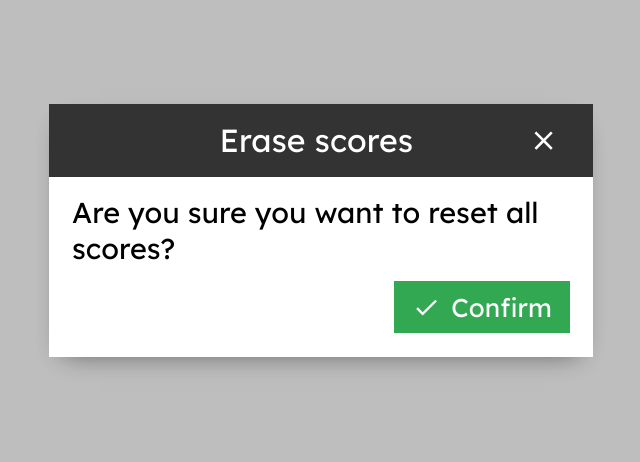
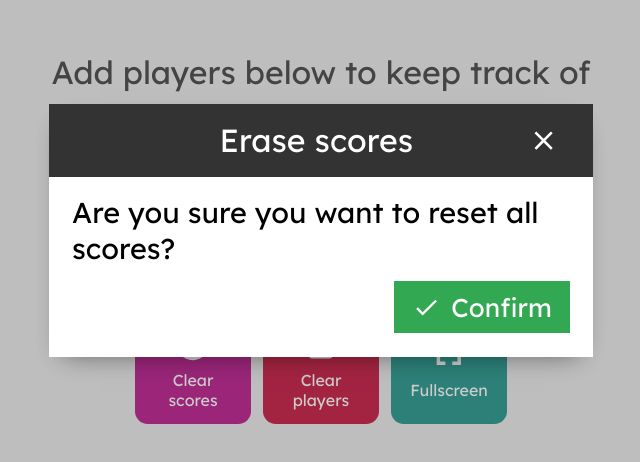
Before and after one commit to dirckvdende/scoreboard, a Vue app: page / in a window 1280 px wide. Shown: the part 170-632 px from the top of the page, without its empty margins (319-959 px from the left). Built offline with nearby package versions, Linux system fonts and the light colour scheme.

Commit message:
Started working on action buttons

```diff
--- a/src/App.vue
+++ b/src/App.vue
@@ -6,6 +6,7 @@
     import PopupRowButton from './components/PopupRowButton.vue';
     import { mdiCheck } from '@mdi/js';
     import AppScoreboard from './components/AppScoreboard.vue';
+    import AppButtons from './components/AppButtons.vue';
 
     const popupVisible = ref(true)
 </script>
@@ -14,6 +15,7 @@
     <div :class="$style.container">
         <div>
             <AppScoreboard />
+            <AppButtons />
         </div>
     </div>
     <Popup v-model:visible="popupVisible">
@@ -31,7 +33,7 @@
         flex-direction: column;
         align-items: center;
         justify-content: center;
-        width: 100dvw;
+        width: 100%;
         height: 100dvh;
         box-sizing: border-box;
         padding: 1em;
--- /dev/null
+++ b/src/components/ActionButton.vue
@@ -0,0 +1,65 @@
+<script lang="ts" setup>
+    import type { AccentColor } from '@/types/AccentColor';
+    import Icon from './Icon.vue';
+
+    const {
+        icon,
+        color = "green",
+    } = defineProps<{
+        /** SVG path definition of the button icon */
+        icon: string
+        /** Accent color to give the background of the button (default green) */
+        color?: AccentColor
+    }>()
+
+    const emit = defineEmits<{
+        /** Emitted when the button is clicked */
+        (e: "click"): void
+    }>()
+</script>
+
+<template>
+    <button :class="$style.button" @click="emit('click')" :style="{
+        backgroundColor: `var(--accent-color-${color})`,
+    }">
+        <Icon :class="$style.icon" :path="icon" />
+        <div :class="$style.text">
+            <slot />
+        </div>
+    </button>
+</template>
+
+<style lang="scss" module>
+    .button {
+        color: white;
+        display: flex;
+        flex-direction: column;
+        align-items: center;
+        padding: .4em;
+        width: 3.6em;
+        height: 3.6em;
+        justify-content: center;
+        box-sizing: border-box;
+        cursor: pointer;
+        border-radius: .4em;
+        flex-shrink: 0;
+
+        .icon {
+            fill: white;
+            width: 1.3em;
+            height: 1.3em;
+            margin-bottom: .2em;
+            flex-shrink: 0;
+        }
+
+        .text {
+            width: 100%;
+            font-size: .5em;
+            text-align: center;
+        }
+
+        &:hover {
+            border: .1em solid var(--inverse-background-color);
+        }
+    }
+</style>
--- /dev/null
+++ b/src/components/AppButtons.vue
@@ -0,0 +1,47 @@
+<script lang="ts" setup>
+    import {
+        mdiAccountPlus,
+        mdiArrowULeftTop,
+        mdiFullscreen,
+        mdiNumeric0Circle,
+        mdiPlus,
+        mdiTrashCan,
+    } from '@mdi/js';
+    import ActionButton from './ActionButton.vue';
+</script>
+
+<template>
+    <div :class="$style.container">
+        <ActionButton :icon="mdiPlus" color="green">
+            Add scores
+        </ActionButton>
+        <ActionButton :icon="mdiArrowULeftTop" color="yellow">
+            Undo add
+        </ActionButton>
+        <ActionButton :icon="mdiAccountPlus" color="blue">
+            Add player
+        </ActionButton>
+        <ActionButton :icon="mdiNumeric0Circle" color="pink">
+            Clear scores
+        </ActionButton>
+        <ActionButton :icon="mdiTrashCan" color="red">
+            Clear players
+        </ActionButton>
+        <ActionButton :icon="mdiFullscreen" color="cyan">
+            Fullscreen
+        </ActionButton>
+    </div>
+</template>
+
+<style lang="scss" module>
+    .container {
+        width: 100%;
+        max-width: 15em;
+        display: flex;
+        justify-content: center;
+        margin: .5em;
+        row-gap: .4em;
+        column-gap: .4em;
+        flex-wrap: wrap;
+    }
+</style>
--- a/src/stores/usePlayersStore.ts
+++ b/src/stores/usePlayersStore.ts
@@ -1,9 +1,50 @@
 
 import { type Player } from "@/types/Player";
 import { defineStore } from "pinia";
-import { ref } from "vue";
+import { computed, readonly, ref } from "vue";
 
+/** Store with the list of players and functions to modify this list */
 export const usePlayersStore = defineStore("players", () => {
     const players = ref<Player[]>([])
-    return { players }
+    const gameLength = computed(() => players.value[0]?.scores.length ?? 1)
+
+    /**
+     * Add a player
+     * @param name The name of the player
+     * @returns A boolean indicating if the player was added. Returns false if
+     * a player with the given name already exists
+     */
+    function addPlayer(name: string): boolean {
+        if (players.value.findIndex(({ name: otherName }) =>
+            otherName == name) != -1)
+            return false
+        let scores: number[] = []
+        for (let i = 0; i < gameLength.value; i++)
+            scores.push(0)
+        players.value.push({ name, scores })
+        return true
+    }
+
+    /**
+     * Remove a player by their name. This has no effect if the player doesn't
+     * exist
+     * @param name The name of the player
+     * @return A boolean indicating if the player existed (and therefore has
+     * been removed)
+     */
+    function removePlayer(name: string): boolean {
+        const lengthBefore = players.value.length
+        players.value = players.value.filter(({ name: otherName }) =>
+            otherName != name)
+        return players.value.length != lengthBefore
+    }
+
+    return {
+        /** Readonly ref of players */
+        players: readonly(players),
+        /** Length of the scores history of the players */
+        gameLength,
+        addPlayer,
+        removePlayer,
+    }
 })
```
